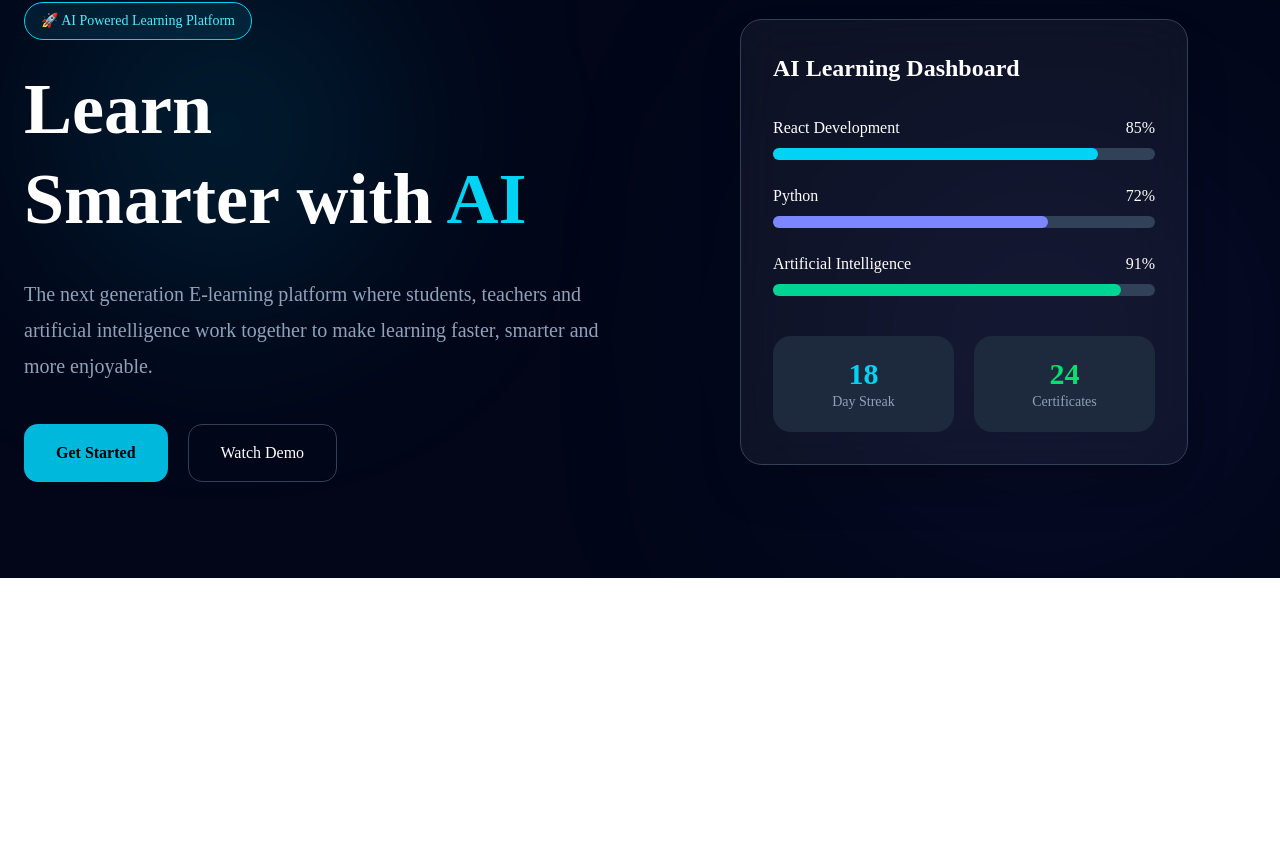
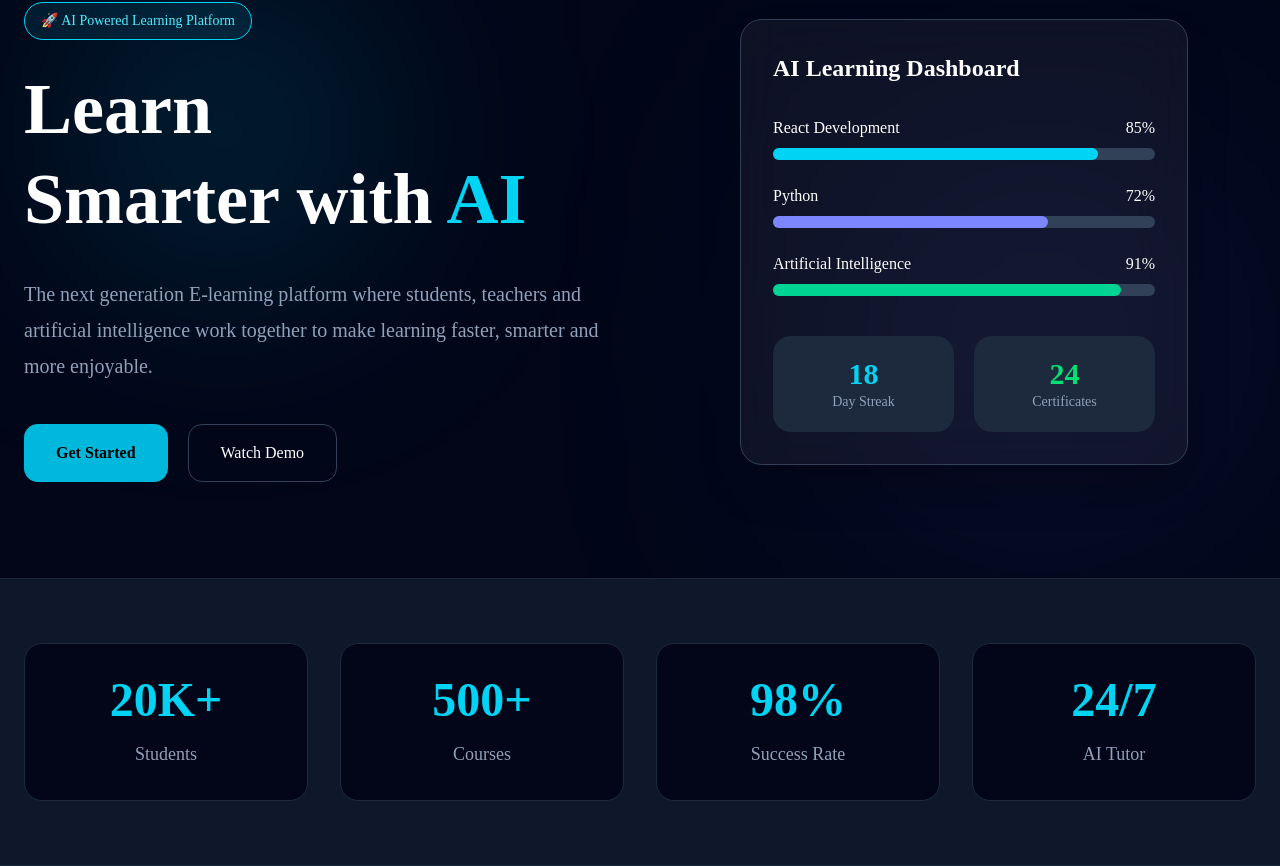
Before and after one commit to Taiyab2002/EduSphereAI, a Next.js app in the folder client/: page / in a window 1280 px wide. Shown: the part 169-1035 px from the top of the page. Before the commit the page ends 800 px from the top, so only its background shows below. Built offline with nearby package versions, Linux system fonts and the light colour scheme.

Commit message:
Completed hero and statistics sections

```diff
--- a/client/app/page.tsx
+++ b/client/app/page.tsx
@@ -1,11 +1,13 @@
 import Navbar from "@/components/layout/Navbar";
 import Hero from "@/components/home/Hero";
+import Statistics from "@/components/home/Statistics";
 
 export default function Home() {
   return (
     <>
       <Navbar />
       <Hero />
+      <Statistics />
     </>
   );
 }
--- /dev/null
+++ b/client/components/home/Statistics.tsx
@@ -0,0 +1,49 @@
+"use client";
+
+export default function Statistics() {
+  const stats = [
+    {
+      number: "20K+",
+      title: "Students",
+    },
+    {
+      number: "500+",
+      title: "Courses",
+    },
+    {
+      number: "98%",
+      title: "Success Rate",
+    },
+    {
+      number: "24/7",
+      title: "AI Tutor",
+    },
+  ];
+
+  return (
+    <section className="bg-slate-900 border-y border-slate-800">
+      <div className="max-w-7xl mx-auto px-6 py-16">
+
+        <div className="grid grid-cols-2 lg:grid-cols-4 gap-8">
+
+          {stats.map((item) => (
+            <div
+              key={item.title}
+              className="rounded-2xl bg-slate-950 border border-slate-800 p-8 text-center hover:border-cyan-400 transition duration-300"
+            >
+              <h2 className="text-5xl font-black text-cyan-400">
+                {item.number}
+              </h2>
+
+              <p className="text-slate-400 mt-4 text-lg">
+                {item.title}
+              </p>
+            </div>
+          ))}
+
+        </div>
+
+      </div>
+    </section>
+  );
+}
```
